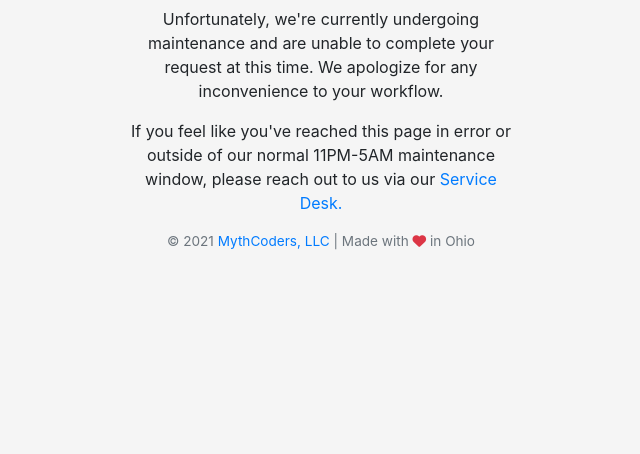
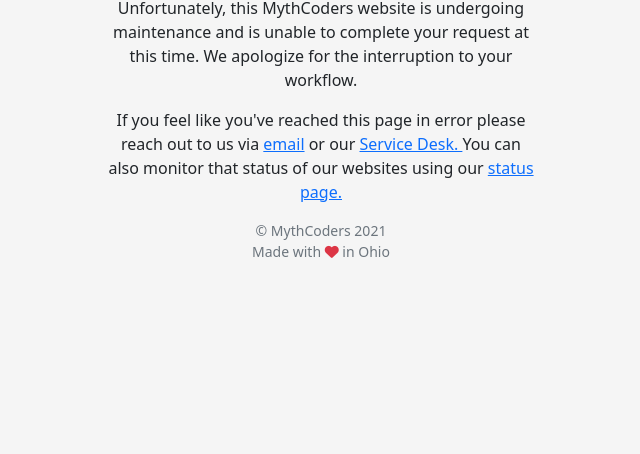
Before and after one commit to mythcoders/maintenance, a plain HTML site: page content/index.html in a window 1280 px wide. Shown: the part 346-800 px from the top of the page, without its empty margins (319-959 px from the left). Drawn offline with nearby package versions, Linux system fonts and the light colour scheme.

Commit message:
GitHub Actions

```diff
--- a/content/index.html
+++ b/content/index.html
@@ -8,17 +8,13 @@
     <meta name="description" content="System Maintenance screen" />
     <meta name="author" content="MythCoders, LLC" />
     <title>System Maintenance · MythCoders</title>
-    <!-- Bootstrap core CSS -->
-    <link
-      rel="stylesheet"
-      href="https://stackpath.bootstrapcdn.com/bootstrap/4.4.1/css/bootstrap.min.css"
-      integrity="sha384-Vkoo8x4CGsO3+Hhxv8T/Q5PaXtkKtu6ug5TOeNV6gBiFeWPGFN9MuhOf23Q9Ifjh"
-      crossorigin="anonymous"
-    />
+    <link href="https://cdn.jsdelivr.net/npm/bootstrap@5.1.0/dist/css/bootstrap.min.css" rel="stylesheet"
+          integrity="sha384-KyZXEAg3QhqLMpG8r+8fhAXLRk2vvoC2f3B09zVXn8CA5QIVfZOJ3BCsw2P0p/We" crossorigin="anonymous">
     <script
       src="https://kit.fontawesome.com/41aacffc34.js"
       crossorigin="anonymous"
     ></script>
+    <link rel="shortcut icon" href="/assets/logo.png" type="image/png" />
     <style>
       html,
       body {
@@ -37,7 +33,7 @@
 
       .maintenance-alert {
         width: 100%;
-        max-width: 400px;
+        max-width: 450px;
         padding: 10px;
         margin: auto;
       }
@@ -55,27 +51,30 @@
       />
       <h1 class="h3 mb-3 font-weight-normal">System Maintenance</h1>
       <p>
-        Unfortunately, we're currently undergoing maintenance and are unable to
-        complete your request at this time. We apologize for any inconvenience
-        to your workflow.
+        Unfortunately, this MythCoders website is undergoing maintenance and is
+        unable to complete your request at this time.
+        We apologize for the interruption to your workflow.
       </p>
       <p>
-        If you feel like you've reached this page in error or outside of our
-        normal 11PM-5AM maintenance window, please reach out to us via our
+        If you feel like you've reached this page in error please reach out to us via
+        <a href="mailto:help@mythcoders.com">email</a>
+        or our
         <a
           href="https://mythcoders.atlassian.net/servicedesk/customer/portal/2"
         >
           Service Desk.
         </a>
+        You can also monitor that status of our websites using our <a href="https://status.mythcoders.com">status page.</a>
       </p>
-      <p class="mt-3 mb-3 text-muted" style="font-size: 85%">
-        © 2021 <a href="https://www.mythcoders.com"> MythCoders, LLC </a> |
+      <footer class="m-3 text-muted small">
+        <a href="https://mythcoders.com" class="text-muted text-decoration-none">© MythCoders 2021</a>
+        <br />
         <span>
           Made with
           <i class="fas fa-heart text-danger"></i>
           in Ohio
         </span>
-      </p>
+      </footer>
     </div>
   </body>
 </html>
```
Also changed, not shown: 6 other files.
